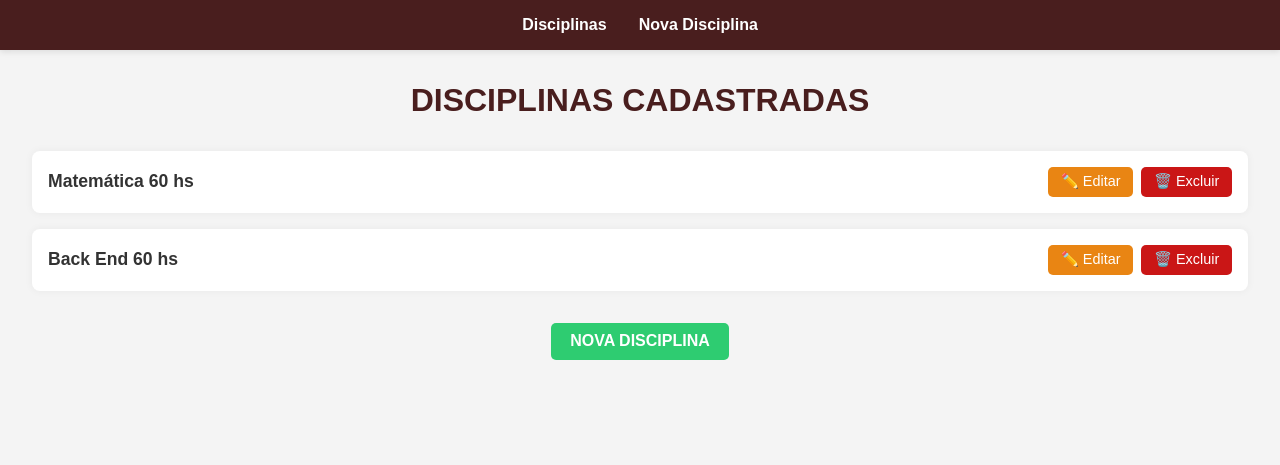
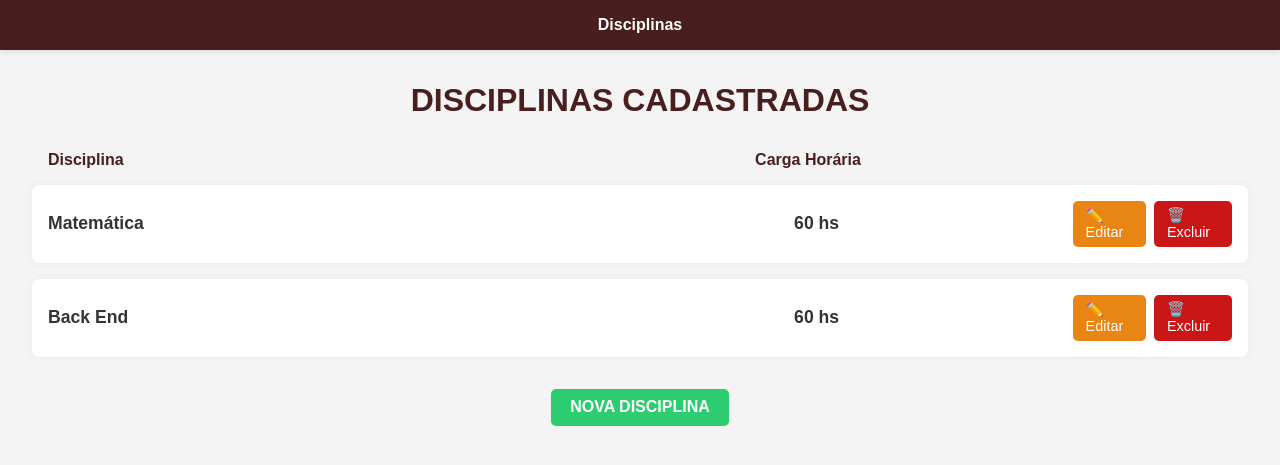
Before and after one commit to HelioMattos/gestaoescolar2, a Django app: page / in a window 1280 px wide. Shown: the top 465 px of the page. Run offline with Django 5.2, Linux system fonts and the light colour scheme; data comes from the database, SQL or seed files in the repository.

Commit message:
melhoria no css

```diff
--- a/projeto/gestaoescolar/static/css/gestao_list.css
+++ b/projeto/gestaoescolar/static/css/gestao_list.css
@@ -9,7 +9,7 @@ body {
 .menu-bar {
     background-color: #491e1e;
     padding: 1rem 2rem;
-    margin: -2rem -2rem 2rem -2rem; /* compensa a margem do body */
+    margin: -2rem -2rem 2rem -2rem;
     box-shadow: 0 2px 6px rgba(0, 0, 0, 0.1);
 }
 
@@ -32,7 +32,6 @@ body {
     transition: color 0.3s ease;
 }
 
-/* Efeito underline animado */
 .menu-bar li a::after {
     content: '';
     position: absolute;
@@ -102,7 +101,6 @@ ul {
     transform: scale(1.05);
 }
 
-/* Estilo dos botões */
 .acoes a:nth-child(1) {
     background-color: #e98513;
 }
@@ -136,3 +134,45 @@ ul {
 .nova-tarefa:hover {
     background-color: #022912;
 }
+
+/* Cabeçalho da lista */
+.cabecalho-lista {
+    display: flex;
+    justify-content: space-between;
+    padding: 0 1rem;
+    margin-bottom: 0.5rem;
+    font-weight: bold;
+    color: #491e1e;
+    gap: 1rem;
+}
+
+.cab-disciplina,
+.cab-carga {
+    flex: 1;
+}
+
+.cab-disciplina {
+    text-align: left;
+}
+
+.cab-carga {
+    text-align: center;
+    margin-right: 11rem; /* Ajuste para mover mais à esquerda */
+}
+
+.info {
+    display: flex;
+    justify-content: space-between;
+    align-items: flex-start;
+    width: 100%;
+}
+
+.campo {
+    display: flex;
+    flex-direction: column;
+    flex: 1;
+}
+
+.centro {
+    text-align: center;
+}
--- a/projeto/gestaoescolar/templates/gestaoescolar/gestao_form.html
+++ b/projeto/gestaoescolar/templates/gestaoescolar/gestao_form.html
@@ -13,7 +13,6 @@
      <nav class="menu-bar">
         <ul>
             <li><a href="{% url 'gestao_list' %}">Disciplinas</a></li>
-            <li><a href="{% url 'gestao_create' %}">Nova Disciplina</a></li>
         </ul>
     </nav>
 
--- a/projeto/gestaoescolar/templates/gestaoescolar/gestao_list.html
+++ b/projeto/gestaoescolar/templates/gestaoescolar/gestao_list.html
@@ -14,20 +14,32 @@
     <nav class="menu-bar">
         <ul>
             <li><a href="{% url 'gestao_list' %}">Disciplinas</a></li>
-            <li><a href="{% url 'gestao_create' %}">Nova Disciplina</a></li>
         </ul>
     </nav>
 
     <h1>DISCIPLINAS CADASTRADAS</h1>
 
+    <!-- Cabeçalho com rótulos -->
+    <div class="cabecalho-lista">
+        <span class="cab-disciplina">Disciplina</span>
+        <span class="cab-carga">Carga Horária</span>
+    </div>
+
     <ul>
         {% for gestao in gestao_list %}
         <li class="disciplina-item">
             <div class="conteudo">
-                <span class="nome">{{ gestao.disciplina }} {{ gestao.carga_horaria }}</span>
+                <div class="info">
+                    <div class="campo">
+                        <span class="nome">{{ gestao.disciplina }}</span>
+                    </div>
+                    <div class="campo centro">
+                        <span class="nome">{{ gestao.carga_horaria }}</span>
+                    </div>
+                </div>
                 <div class="acoes">
                     <a href="{% url 'gestao_update' gestao.pk %}">✏️ Editar</a>
-                    <a href="{% url 'gestao_delete' gestao.pk %}">🗑️ Excluir</a>
+                    <a href="{% url 'gestao_delete' gestao.pk %}" onclick="return confirm('Tem certeza que deseja excluir esta disciplina?')">🗑️ Excluir</a>
                 </div>
             </div>
         </li>
```
